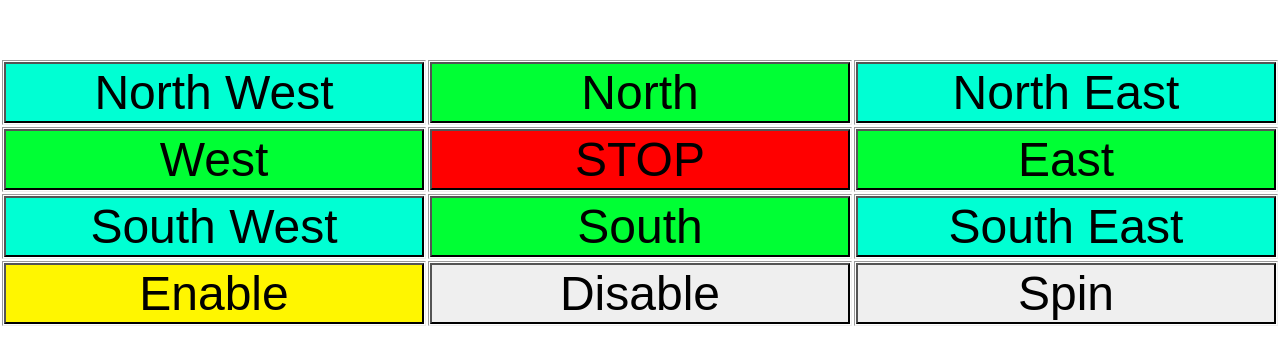
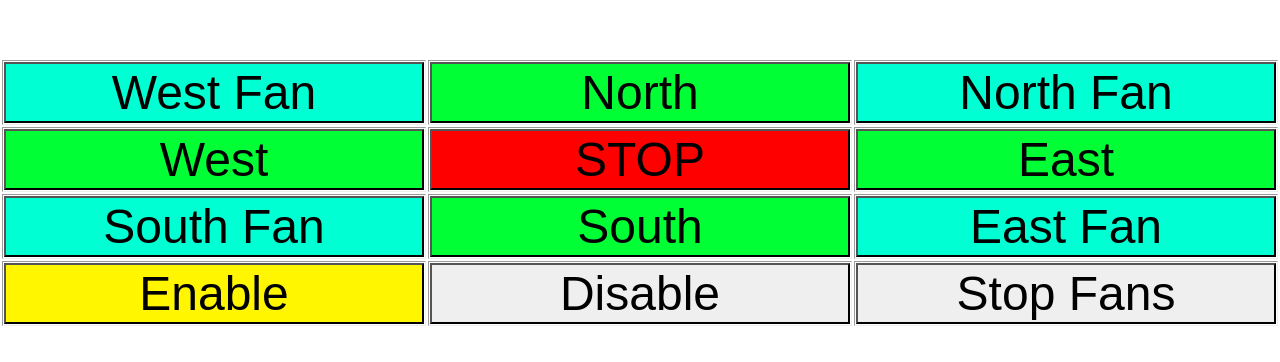
Before and after one commit to arthurlockman/RBE2002-Final, a website: page node/index.html in a window 1280 px wide. Shown: the part 142-504 px from the top of the page. Drawn offline with nearby package versions, Linux system fonts and the light colour scheme; no server answers.

Commit message:
Added fan control logic to control server

```diff
--- a/node/index.html
+++ b/node/index.html
@@ -43,9 +43,9 @@ input.enable {
 <table border="1" style="height:75%%; width:100%; position: absolute; top: 25%; bottom: 0; left: 0; right: 0;border:none; text-align:center" >
   <tbody>
     <tr>
-      <td style="width:33.3%; height:25%"><input type="button" name="button" id="NWButtom" value="North West" class="button" style="background-color:#00FFD3" onClick="socket.emit('command', 'nw');"></td>
+      <td style="width:33.3%; height:25%"><input type="button" name="button" id="NWButtom" value="West Fan" class="button" style="background-color:#00FFD3" onClick="socket.emit('command', 'fw');"></td>
       <td style="width:33.3%; height:25%"><input type="button" name="button" id="NButton" value="North" class="button" style="background-color:#00FF34" onClick="socket.emit('command', 'n');"></td>
-      <td style="width:33.3%; height:25%"><input type="button" name="button" id="NEButton" value="North East" class="button" style="background-color:#00FFD3" onClick="socket.emit('command', 'ne');"></td>
+      <td style="width:33.3%; height:25%"><input type="button" name="button" id="NEButton" value="North Fan" class="button" style="background-color:#00FFD3" onClick="socket.emit('command', 'fn');"></td>
     </tr>
     <tr>
       <td style="width:33.3%; height:25%"><input type="button" name="button" id="WButton" value="West" class="button" style="background-color:#00FF34" onClick="socket.emit('command', 'w');"></td>
@@ -53,14 +53,14 @@ input.enable {
       <td style="width:33.3%; height:25%"><input type="button" name="button" id="EButton" value="East" class="button" style="background-color:#00FF34" onClick="socket.emit('command', 'e');"></td>
     </tr>
     <tr>
-      <td style="width:33.3%; height:25%"><input type="button" name="button" id="SWButton" value="South West" class="button" style="background-color:#00FFD3" onClick="socket.emit('command', 'sw');"></td>
+      <td style="width:33.3%; height:25%"><input type="button" name="button" id="SWButton" value="South Fan" class="button" style="background-color:#00FFD3" onClick="socket.emit('command', 'fs');"></td>
       <td style="width:33.3%; height:25%"><input type="button" name="button" id="SButton" value="South" class="button" style="background-color:#00FF34" onClick="socket.emit('command', 's');"></td>
-      <td style="width:33.3%; height:25%"><input type="button" name="button" id="SEButton" value="South East" class="button" style="background-color:#00FFD3" onClick="socket.emit('command', 'se');"></td>
+      <td style="width:33.3%; height:25%"><input type="button" name="button" id="SEButton" value="East Fan" class="button" style="background-color:#00FFD3" onClick="socket.emit('command', 'fe');"></td>
     </tr>
     <tr>
       <td style="width:33.3%; height:25%"><input type="button" name="button" id="Enable" value="Enable" class="enable" style="background-color:#FFF600" onClick="socket.emit('enable', 'enable');"></td>
       <td style="width:33.3%; height:25%"><input type="button" name="button" id="Disable" value="Disable" class="enable" onClick="socket.emit('enable', 'disable');"></td>
-      <td style="width:33.3%; height:25%"><input type="button" name="button" id="UNUSED" value="Spin" class="enable" onClick="socket.emit('command', 'sp')"></td>
+      <td style="width:33.3%; height:25%"><input type="button" name="button" id="stopFan" value="Stop Fans" class="enable" onClick="socket.emit('command', 'fo')"></td>
     </tr>
   </tbody>
 </table>
--- a/node/index.js
+++ b/node/index.js
@@ -51,6 +51,7 @@ io.on('connection', function(socket) {
             enabled = false;
             stop();
             serialPort.write('ds\n');
+            serialPort.write('fo\n');
             console.log('disabling robot...');
         }
     });
@@ -58,6 +59,7 @@ io.on('connection', function(socket) {
         console.log('Controller disconnected. Disabling...');
         stop();
         enabled = false;
+        serialPort.write('fo\n');
         serialPort.write('ds\n');
     });
 });
```
Also changed, not shown: 1 other file.
